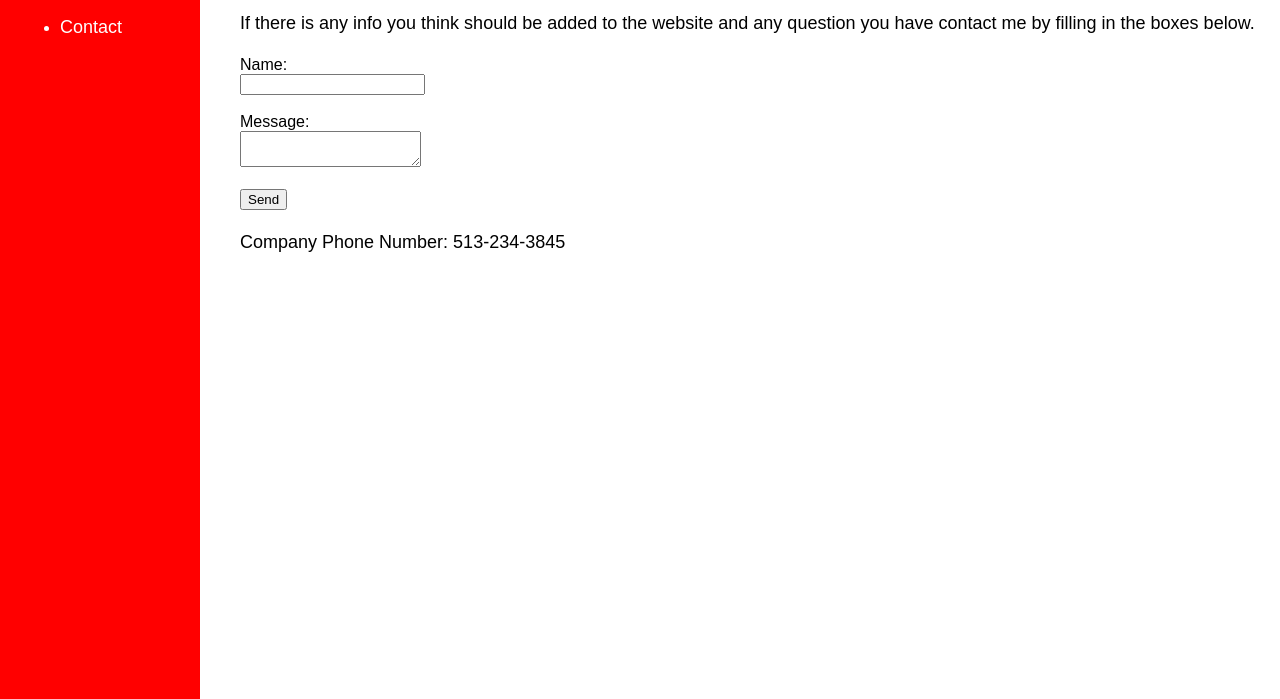
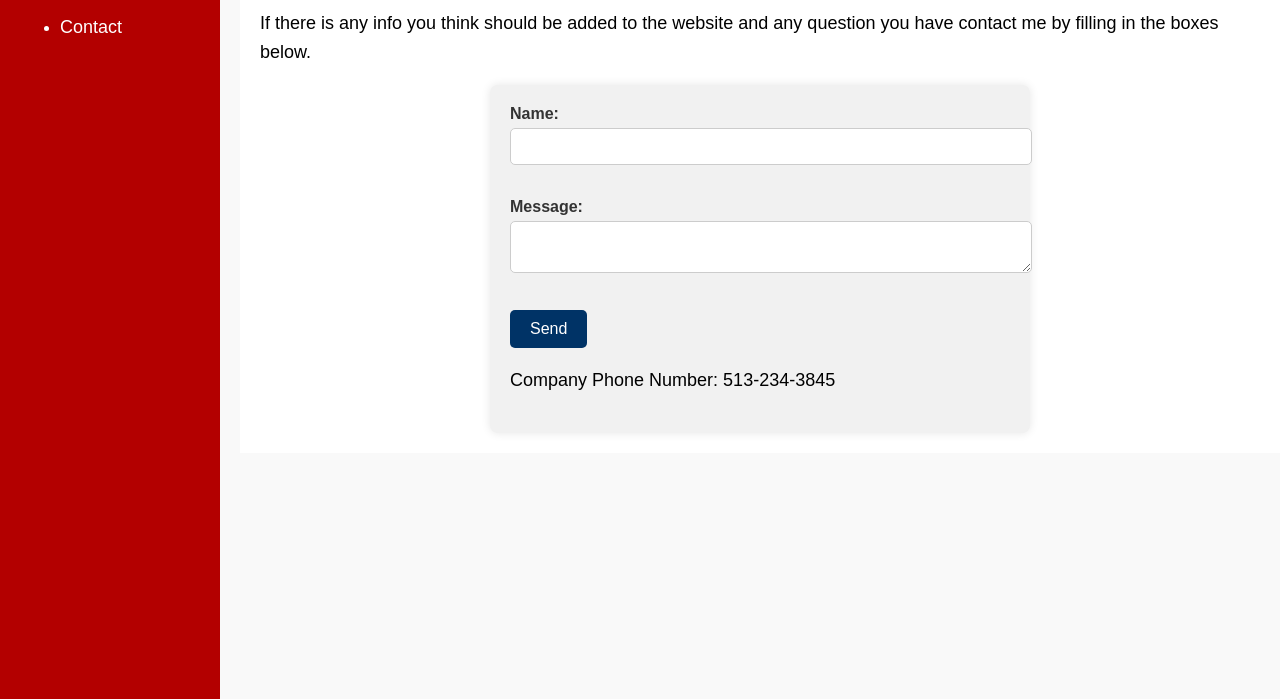
Before and after one commit to CamX21/ProjectMilestone3, a website: page ContactInfo.html in a window 1280 px wide. Shown: the part 101-800 px from the top of the page. Drawn offline with Linux system fonts and the light colour scheme.

Commit message:
Initial commit

```diff
--- a/app.js
+++ b/app.js
@@ -1,4 +1,3 @@
-
 
 const express = require('express');
 const app = express();
--- a/script.js
+++ b/script.js
@@ -3,4 +3,5 @@ function submitForm() {
 
     const name = document.getElementById("name").value; // get name
 
+
 }
--- a/style.css
+++ b/style.css
@@ -1,49 +1,105 @@
-
+/* Overall page design */
 body {
     font-family: Arial, sans-serif;
     margin: 0;
-    padding: 0;                  /* design for  whole page */
-    background-color: white;
+    padding: 0; /* Design for whole page */
+    background-color: #f9f9f9;
     color: black;
 }
+
 .container {
     display: flex;
-    height: 100vh; /* container for layout */
+    height: 100vh;      /* Container */
+    flex-direction: column;
 }
+
 .sidebar {
-    background-color: red;
+    background-color: #b30000;
     color: white;
-    width: 200px;               /* Sidebar design */
+    width: 220px; /* Sidebar design */
     padding: 20px;
     box-sizing: border-box;
     position: fixed;
     height: 100%;
+    overflow-y: auto;
 }
+
 .sidebar ul li {
     margin-bottom: 20px; /* Adds space below each navigation link */
 }
+
 .sidebar ul li a {
     text-decoration: none;
-    color: white;   /* design for links in the sidebar */
+    color: white; /* Design for links in the sidebar */
     font-size: 18px;
     display: block;
+    transition: color 0.3s;
 }
+
+.sidebar ul li a:hover {
+    color: #ffe0e0; /* Subtle color change on hover */
+}
+
 .main-content {
-    margin-left: 220px;
-    padding: 20px;                /* Main content styling */
-    background-color: white;
+    margin-left: 240px;
+    padding: 20px; /* Main content styling */
+    background-color: #fff;
 }
+
 header h1 {
     font-size: 36px;
-    color: blue;     /* design for the header in the main content */
+    color: #003366; /* Design for the header in the main content */
+    text-shadow: 1px 1px 2px #999;
 }
+
 section {
     margin-top: 20px; /* Adds space above each section */
 }
+
 section h2 {
-    color: black; /* Sets the color of section headings to black */
+    color: #333; /* Sets the color of section headings */
+    border-bottom: 2px solid #003366;
+    padding-bottom: 5px;
+    margin-bottom: 10px;
 }
+
 section p {
-    font-size: 18px;    /* design for paragraphs */
+    font-size: 18px; /* Design for paragraphs */
     line-height: 1.6;
 }
+
+
+.form-container {
+    max-width: 500px;
+    margin: auto;
+    padding: 20px;
+    background-color: #f1f1f1;   /* design for the form elements */
+    border-radius: 8px;
+    box-shadow: 0 0 10px rgba(0, 0, 0, 0.1);
+}
+
+form label {
+    font-weight: bold;    /* Makes form labels bold */
+    color: #333;
+}
+
+form input[type="text"],
+form textarea {
+    width: 100%;
+    padding: 10px;                   /* design for text input fields */
+    margin-top: 5px;
+    margin-bottom: 15px;
+    border: 1px solid #ccc;
+    border-radius: 5px;
+}
+
+button[type="submit"] {
+    background-color: #003366;
+    color: white;
+    border: none;
+    padding: 10px 20px;
+    border-radius: 5px;                      /* Submit button design */
+    cursor: pointer;
+    font-size: 16px;
+    transition: background-color 0.3s;
+}
```
Also changed, not shown: About.Html (line endings or trailing spaces), package.json (line endings or trailing spaces), 1 other file.
